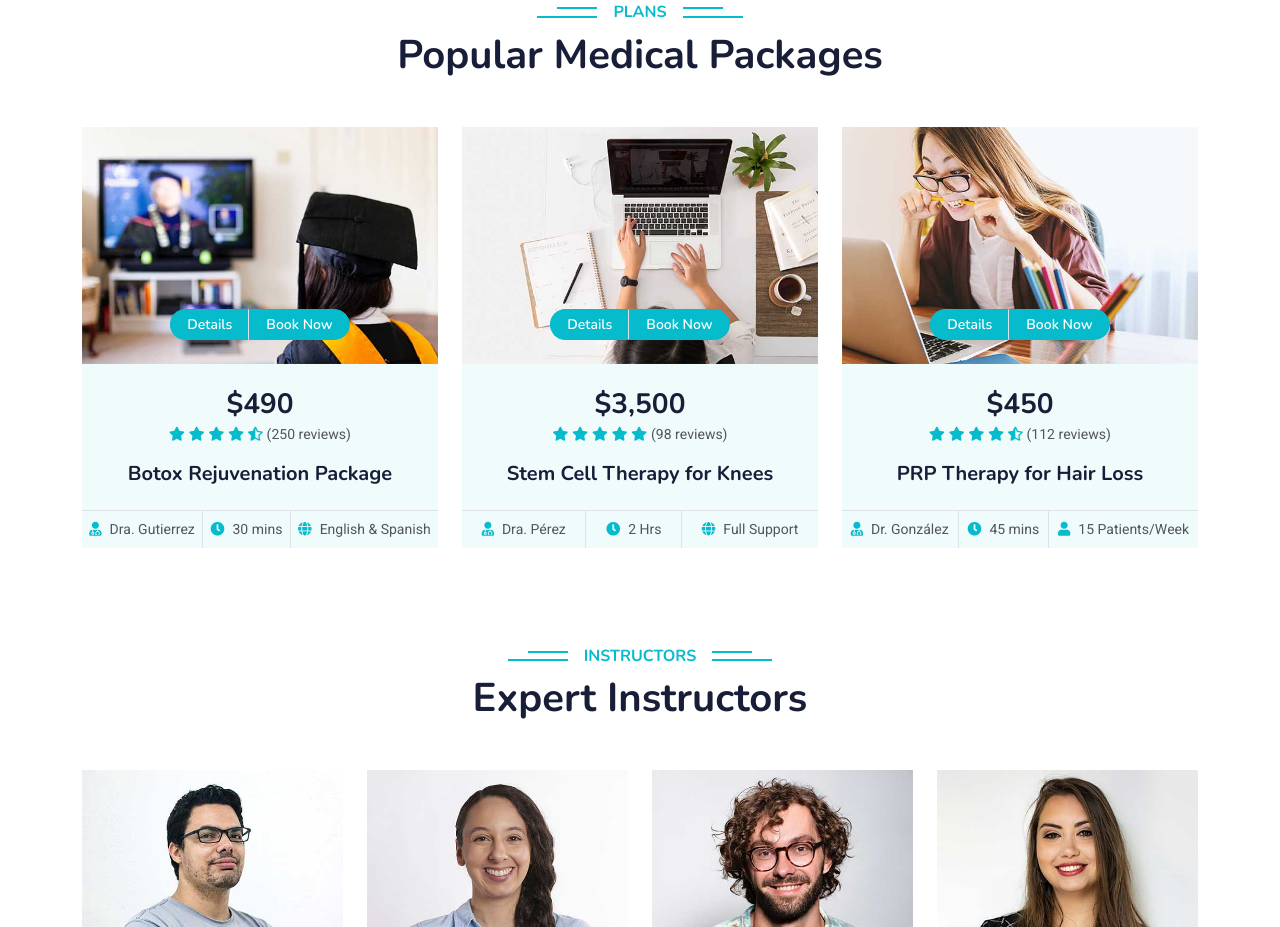
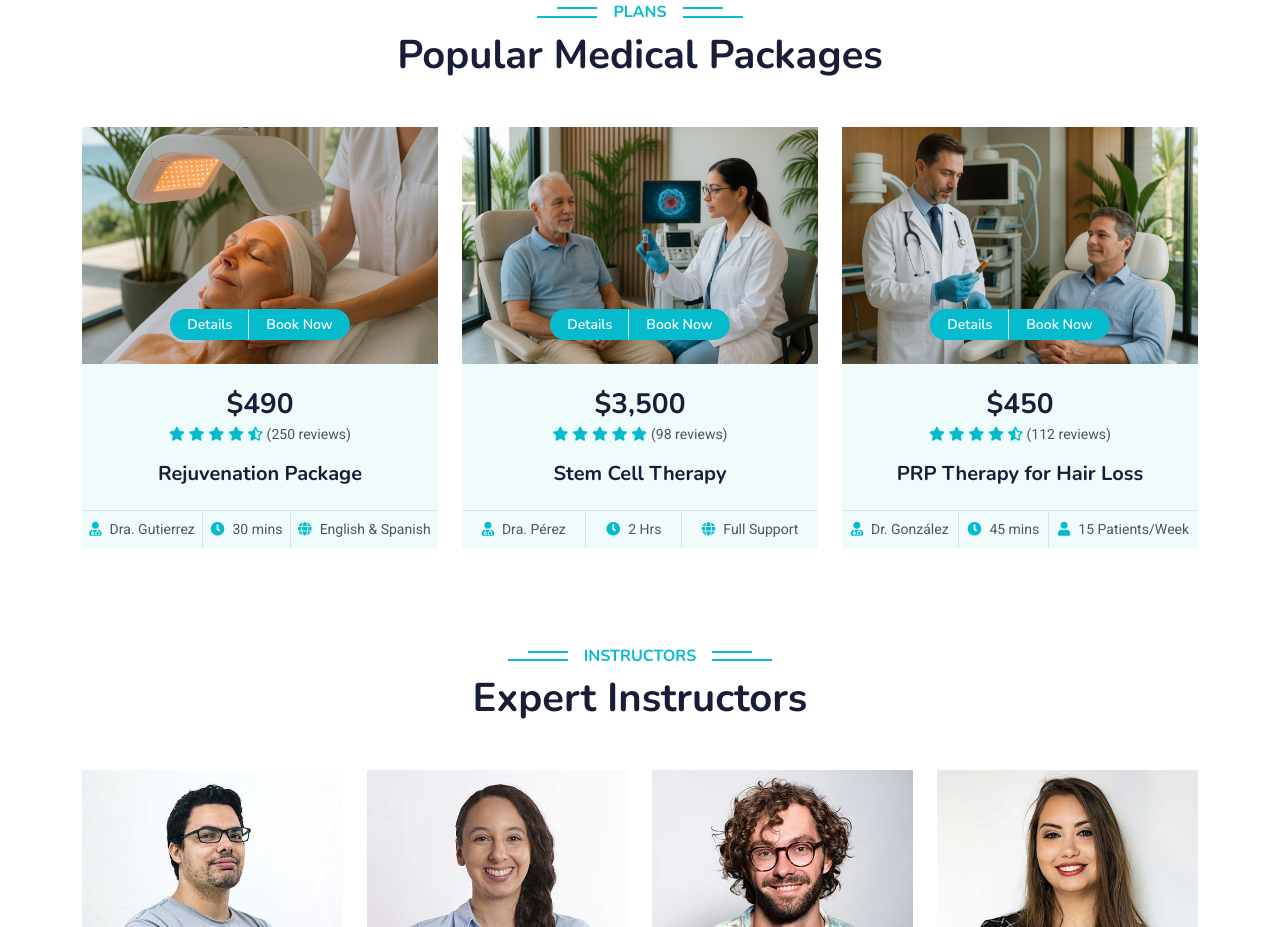
Before and after one commit to aibotsacademy/medicalTourism, a plain HTML site: page index.html in a window 1280 px wide. Shown: the part 2940-3867 px from the top of the page. Drawn offline with nearby package versions, Linux system fonts and the light colour scheme.

Commit message:
Update index.html

```diff
--- a/index.html
+++ b/index.html
@@ -278,7 +278,7 @@
             <div class="col-lg-4 col-md-6 wow fadeInUp" data-wow-delay="0.1s">
                 <div class="course-item bg-light">
                     <div class="position-relative overflow-hidden">
-                        <img class="img-fluid" src="img/course-1.jpg" alt="Botox Package">
+                        <img class="img-fluid" src="img/rejuvenation.png" alt="Botox Package">
                         <div class="w-100 d-flex justify-content-center position-absolute bottom-0 start-0 mb-4">
                             <a href="/botox-in-costa-rica" class="flex-shrink-0 btn btn-sm btn-primary px-3 border-end" style="border-radius: 30px 0 0 30px;">Details</a>
                             <a href="/contact" class="flex-shrink-0 btn btn-sm btn-primary px-3" style="border-radius: 0 30px 30px 0;">Book Now</a>
@@ -294,7 +294,7 @@
                             <small class="fa fa-star-half-alt text-primary"></small>
                             <small>(250 reviews)</small>
                         </div>
-                        <h5 class="mb-4">Botox Rejuvenation Package</h5>
+                        <h5 class="mb-4">Rejuvenation Package</h5>
                     </div>
                     <div class="d-flex border-top">
                         <small class="flex-fill text-center border-end py-2"><i class="fa fa-user-md text-primary me-2"></i>Dra. Gutierrez</small>
@@ -306,7 +306,7 @@
             <div class="col-lg-4 col-md-6 wow fadeInUp" data-wow-delay="0.3s">
                 <div class="course-item bg-light">
                     <div class="position-relative overflow-hidden">
-                        <img class="img-fluid" src="img/course-2.jpg" alt="Stem Cell Therapy">
+                        <img class="img-fluid" src="img/prptherapy.png" alt="Stem Cell Therapy">
                         <div class="w-100 d-flex justify-content-center position-absolute bottom-0 start-0 mb-4">
                             <a href="/stem-cell-therapy" class="flex-shrink-0 btn btn-sm btn-primary px-3 border-end" style="border-radius: 30px 0 0 30px;">Details</a>
                             <a href="/contact" class="flex-shrink-0 btn btn-sm btn-primary px-3" style="border-radius: 0 30px 30px 0;">Book Now</a>
@@ -322,7 +322,7 @@
                             <small class="fa fa-star text-primary"></small>
                             <small>(98 reviews)</small>
                         </div>
-                        <h5 class="mb-4">Stem Cell Therapy for Knees</h5>
+                        <h5 class="mb-4">Stem Cell Therapy</h5>
                     </div>
                     <div class="d-flex border-top">
                         <small class="flex-fill text-center border-end py-2"><i class="fa fa-user-md text-primary me-2"></i>Dra. Pérez</small>
@@ -334,7 +334,7 @@
             <div class="col-lg-4 col-md-6 wow fadeInUp" data-wow-delay="0.5s">
                 <div class="course-item bg-light">
                     <div class="position-relative overflow-hidden">
-                        <img class="img-fluid" src="img/course-3.jpg" alt="PRP Therapy Package">
+                        <img class="img-fluid" src="img/fullpack.png" alt="PRP Therapy Package">
                         <div class="w-100 d-flex justify-content-center position-absolute bottom-0 start-0 mb-4">
                             <a href="/prp-therapy" class="flex-shrink-0 btn btn-sm btn-primary px-3 border-end" style="border-radius: 30px 0 0 30px;">Details</a>
                             <a href="/contact" class="flex-shrink-0 btn btn-sm btn-primary px-3" style="border-radius: 0 30px 30px 0;">Book Now</a>
```
